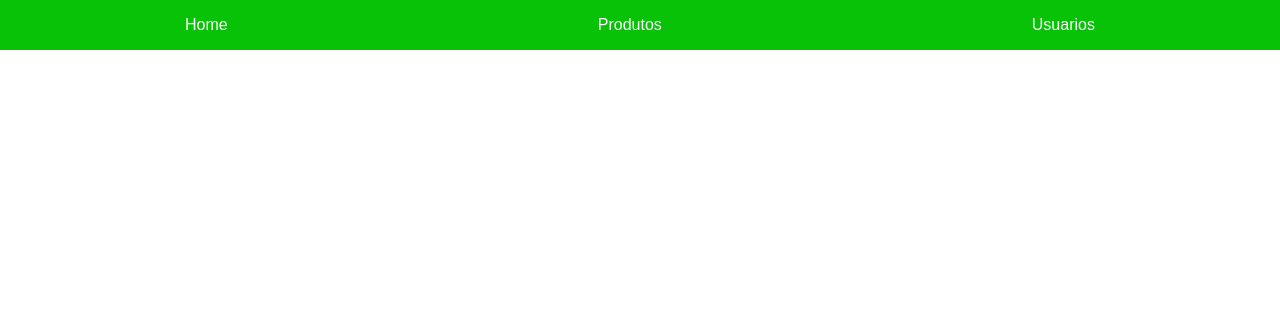
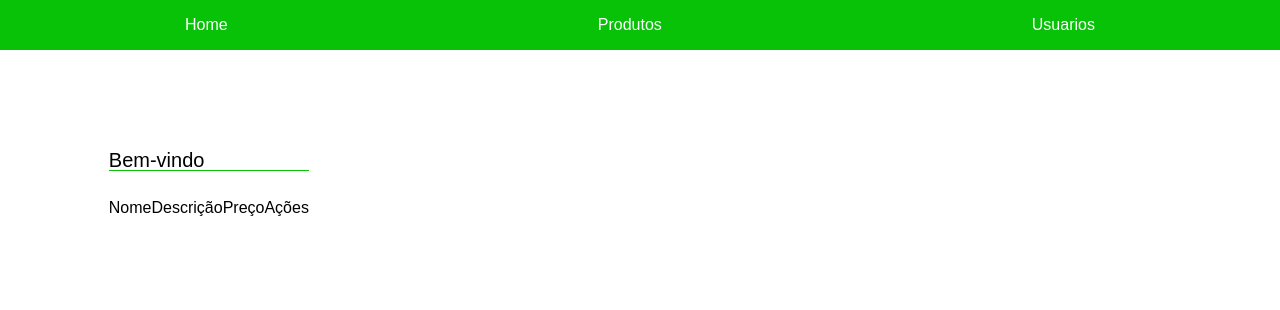
Before and after one commit to RodrigoRamalho8/lista-de-produtos, a PHP site: page / in a window 1280 px wide. Shown: the top 310 px of the page. Run offline with PHP 8.4, Linux system fonts and the light colour scheme; some web fonts are replaced.

Commit message:
Fazendo os links e começando a main

```diff
--- /dev/null
+++ b/assets/components/main.css
@@ -0,0 +1,6 @@
+.main-container{
+    width: 83vw;
+    height: calc(100vh-50px);
+    margin:0 auto;
+    margin-top: 150px;
+}
--- a/assets/components/navbar.css
+++ b/assets/components/navbar.css
@@ -4,6 +4,7 @@
     height: 50px;
     background-color: rgb(8, 194, 8);
     width: 100vw;
+    margin-bottom: 30px;
 }
 
 .navbar-list {
--- /dev/null
+++ b/assets/pages/index.css
@@ -0,0 +1,11 @@
+.main-container-titulo{
+    width: 100%;
+    height: 50px;
+    /* background-color: red; */
+}
+.main-container-titulo h1{
+    width: 200px;
+    font-size: 20px;
+    border-bottom: 1px solid rgb(8, 194, 8);
+
+}
--- a/assets/style.css
+++ b/assets/style.css
@@ -1,5 +1,7 @@
 @import url(reset.css);
 @import url(components/navbar.css);
+@import url(components/main.css);
+@import url(pages/index.css);
 
 :root{
     font-family: "Tektur", sans-serif;
--- a/index.php
+++ b/index.php
@@ -5,4 +5,17 @@
 ?>
 <body>
     <?php require_once('view/components/navbar.php');?>
+    <main class="main-container">
+        <div class="main-container-titulo">
+            <h1>Bem-vindo</h1>
+        </div>
+        <table class="main-container-tabela">
+            <thead class="main-container-tabela-cabecalho">
+                <td>Nome</td>
+                <td>Descrição</td>
+                <td>Preço</td>
+                <td>Ações</td>
+            </thead>
+        </table>
+    </main>
 </body>
```
